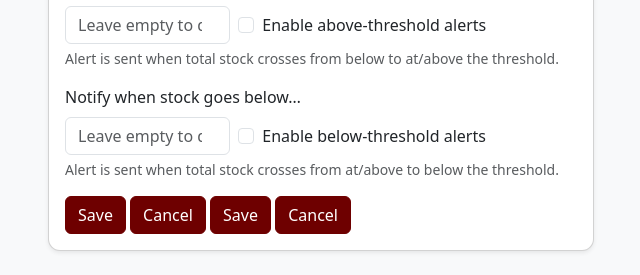
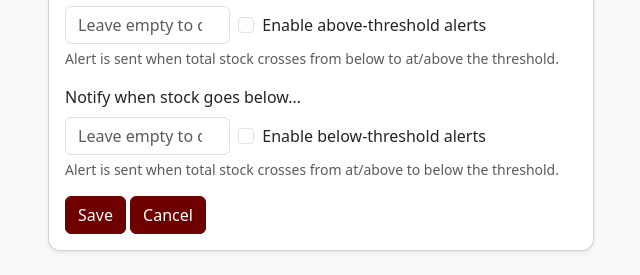
Before and after one commit to apra00/IKEA-stock-dashboard, a Flask app: page /items/add in a window 1280 px wide. Shown: the part 936-1211 px from the top of the page, without its empty margins (319-959 px from the left). Run offline with Flask 3, Linux system fonts and the light colour scheme; a user stored in the database is signed in.

Commit message:
removed duplicate save and cancel button

```diff
--- a/app/templates/items/form.html
+++ b/app/templates/items/form.html
@@ -168,10 +168,6 @@
               Alert is sent when total stock crosses from at/above to below the threshold.
             </div>
           </div>
-
-          <button class="btn btn-primary" type="submit">Save</button>
-          <a class="btn btn-secondary" href="{{ url_for('items.list_items') }}">Cancel</a>
-
           <button class="btn btn-primary" type="submit">Save</button>
           <a class="btn btn-secondary" href="{{ url_for('items.list_items') }}">Cancel</a>
         </form>
```
